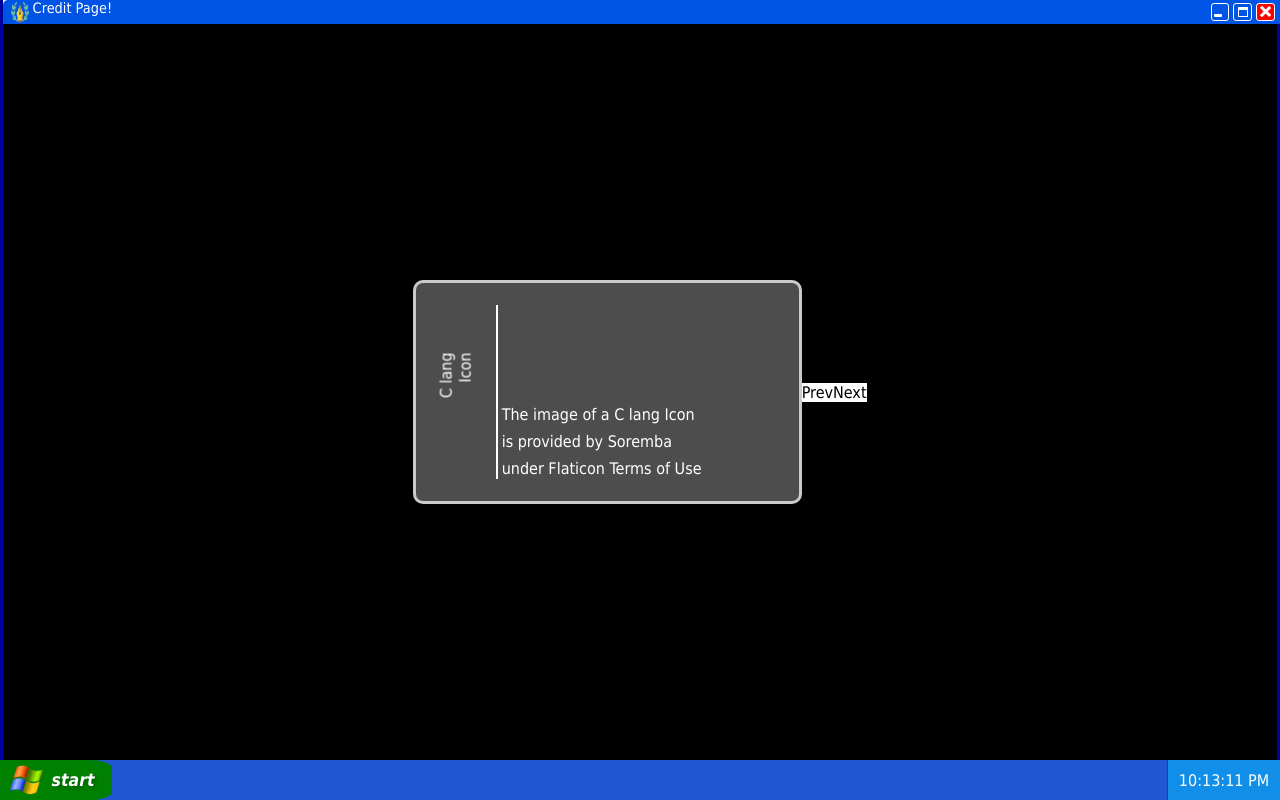
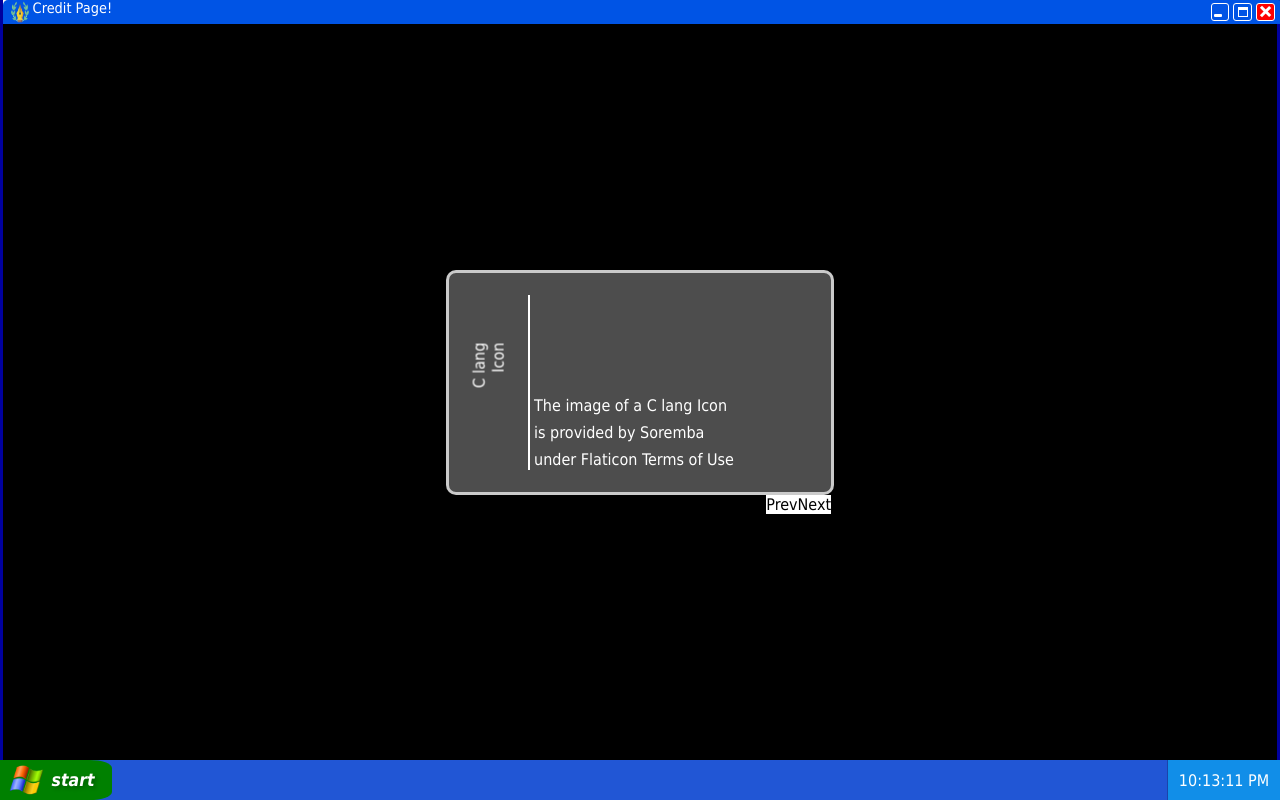
Before and after one commit to SPC-Toad/web-dev-4-dummies, a React (Create React App) app: page /Credit in a window 1280 px wide. Built offline with nearby package versions, Linux system fonts and the light colour scheme; a web font is replaced by a local one.

Commit message:
layout change

```diff
--- a/src/components/Desktop/Credit/Credit.css
+++ b/src/components/Desktop/Credit/Credit.css
@@ -3,6 +3,20 @@
     height: 92vh;
     background-color: black;
     display: flex;
+    flex-direction: column;
     justify-content: center;
     align-items: center;
 }
+
+#credit-button-container {
+    /* This is where the two button containers are going to be in */
+    display: flex;
+    /* Card width is 30% */
+    width: 30%;
+    justify-content: end;
+    align-items: center;
+}
+
+#credit-button {
+    /* This is where you change the credit button */
+}
--- a/src/components/Desktop/Credit/Credit.js
+++ b/src/components/Desktop/Credit/Credit.js
@@ -38,8 +38,10 @@
             author_url={source_data[currIndex].author_url}
             license={source_data[currIndex].license}
             license_url={source_data[currIndex].license_url}/>
-        <div onClick={handlePrev} style={{backgroundColor: 'white'}}>Prev</div>
-        <div onClick={handleNext} style={{backgroundColor: 'white'}}>Next</div>
+            <div id='credit-button-container'>
+              <div onClick={handlePrev} id='credit-button' style={{backgroundColor: 'white'}}>Prev</div>
+              <div onClick={handleNext} id='credit-button' style={{backgroundColor: 'white'}}>Next</div>
+            </div>
       </div>
     </Tab>
   )
```
